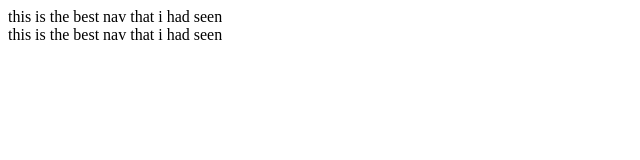
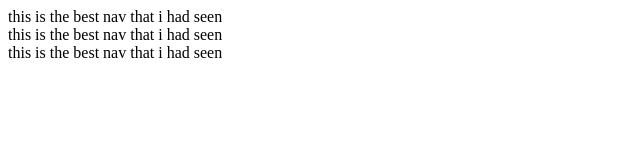
Before and after one commit to aliahmad28865-md/restore-sec-project, a plain HTML site: page index.html in a window 1280 px wide. Shown: the whole page, without its empty margins (0-640 px from the left). Drawn offline with Linux system fonts and the light colour scheme.

Commit message:
redefined

```diff
--- a/index.html
+++ b/index.html
@@ -12,6 +12,9 @@
      <nav>
         this is the best nav that i had seen
     </nav>
+    <nav>
+        this is the best nav that i had seen
+    </nav>
 
 </body>
 </html>
```
